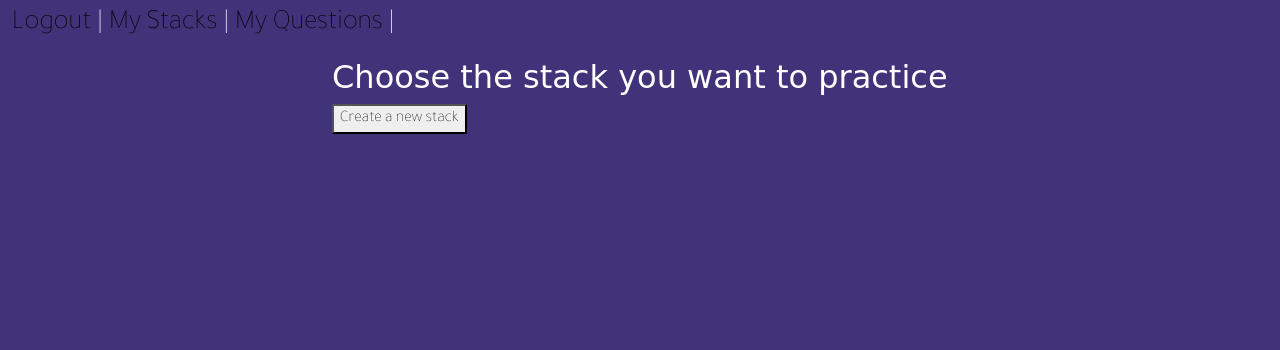
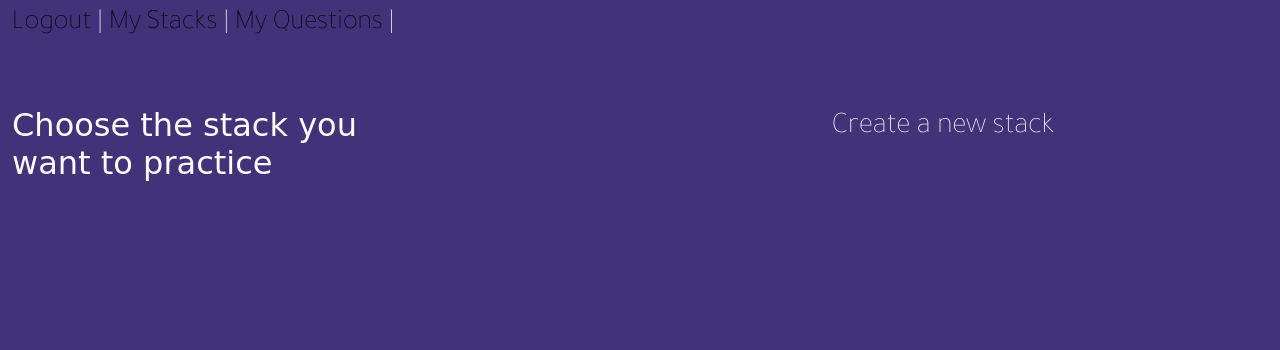
Before and after one commit to sabinaTT/talk-the-walk, a Django app: page /stacks/ in a window 1280 px wide. Shown: the top 350 px of the page. Run offline with Django 4.2, Linux system fonts and the light colour scheme; the visitor is signed in with stand-in values (Sample User, id 1); data that the repository does not hold is empty; some web fonts are replaced.

Commit message:
change create stack from button to anchor tag

```diff
--- a/main_app/static/styles/styles.css
+++ b/main_app/static/styles/styles.css
@@ -34,7 +34,7 @@ nav {
     font-family: 'Tajawal', sans-serif;
     padding: 0.5rem;
 }
-#a-nav:hover, #a-nav:visited, #a-nav:hover, #a-nav:active {
+#a-nav:visited, #a-nav:hover, #a-nav:active {
     text-decoration: none;
     color: white;
     font-weight: bold;
@@ -106,6 +106,18 @@ input:hover {
     border-radius: 0.5rem;
     font-size: 80px;
 }
+#create-stack{
+    color: white;
+    font-family: 'Tajawal', sans-serif;
+    font-size: 30px;
+}
+#create-stack:hover {
+    color: rgb(255, 255, 255);
+    font-family: 'Tajawal', sans-serif;
+    font-size: 31px;
+    transition: 0.2s;
+}
+
 /*
 a:link, a:visited, a:hover, a:active {
     color: white;
--- a/main_app/templates/list_stacks.html
+++ b/main_app/templates/list_stacks.html
@@ -1,15 +1,16 @@
 {% extends 'base.html' %}
 {% block body %}
 <div class="container-fluid">
-    <div class="row justify-content-center">
-        <div class="col-sm-6">
+    <br />
+    <br />
+    <div class="row justify-content-left  ">
+        <div class="col-sm-4 d-inline-flex justify-content-start">
             <h2>Choose the stack you want to practice</h2>
         </div>
-    </div>
-    <div class='row justify-content-center'>
-        <div class="col-sm-6">
-            <a href='{% url "create_stack" %}'>
-                <button>Create a new stack</button>
+
+        <div class="col-sm-6 align-items-right d-inline-flex justify-content-end">
+            <a href='{% url "create_stack" %}' title='Create a new stack' id='create-stack'>
+               Create a new stack
             </a>
         </div>
     </div>
```
